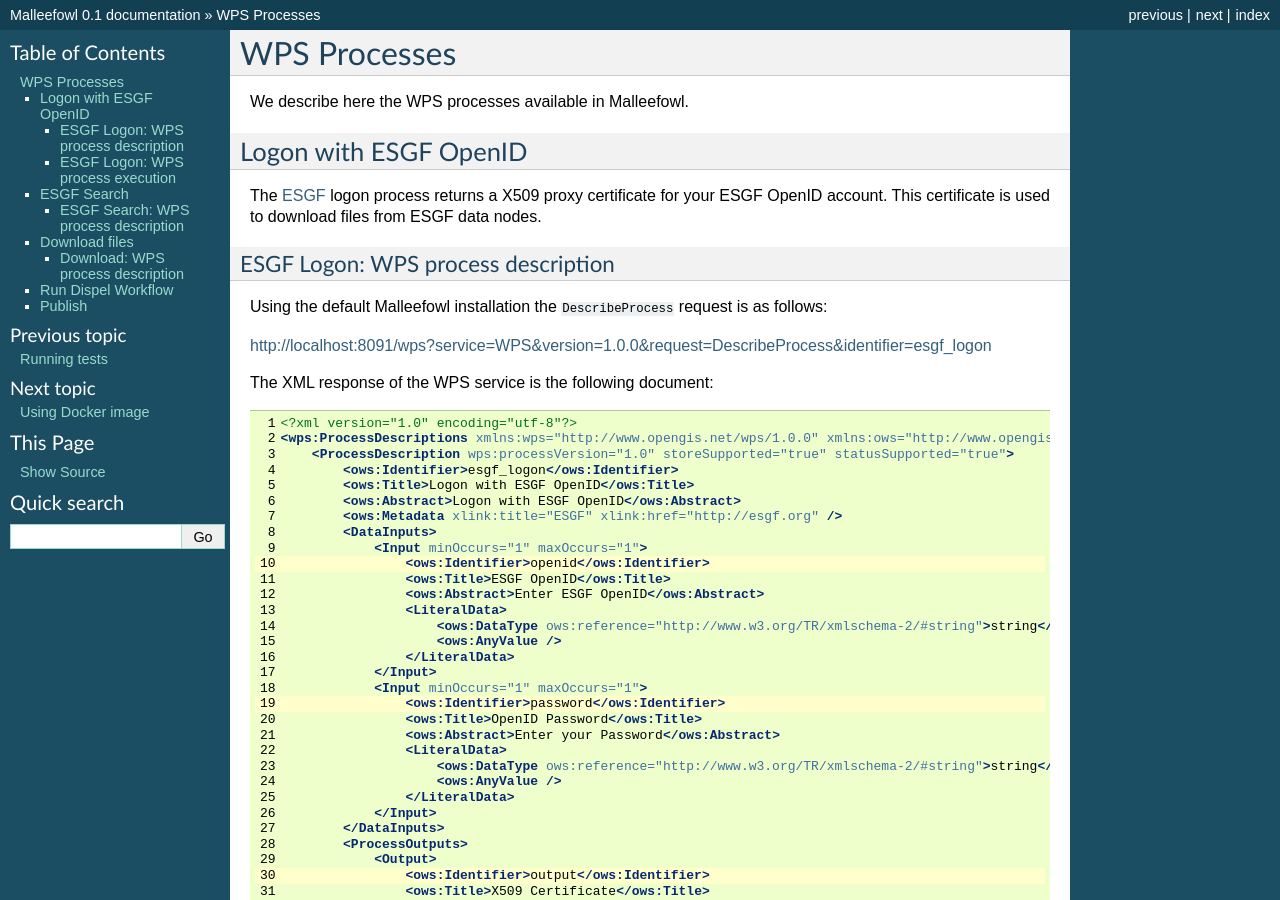
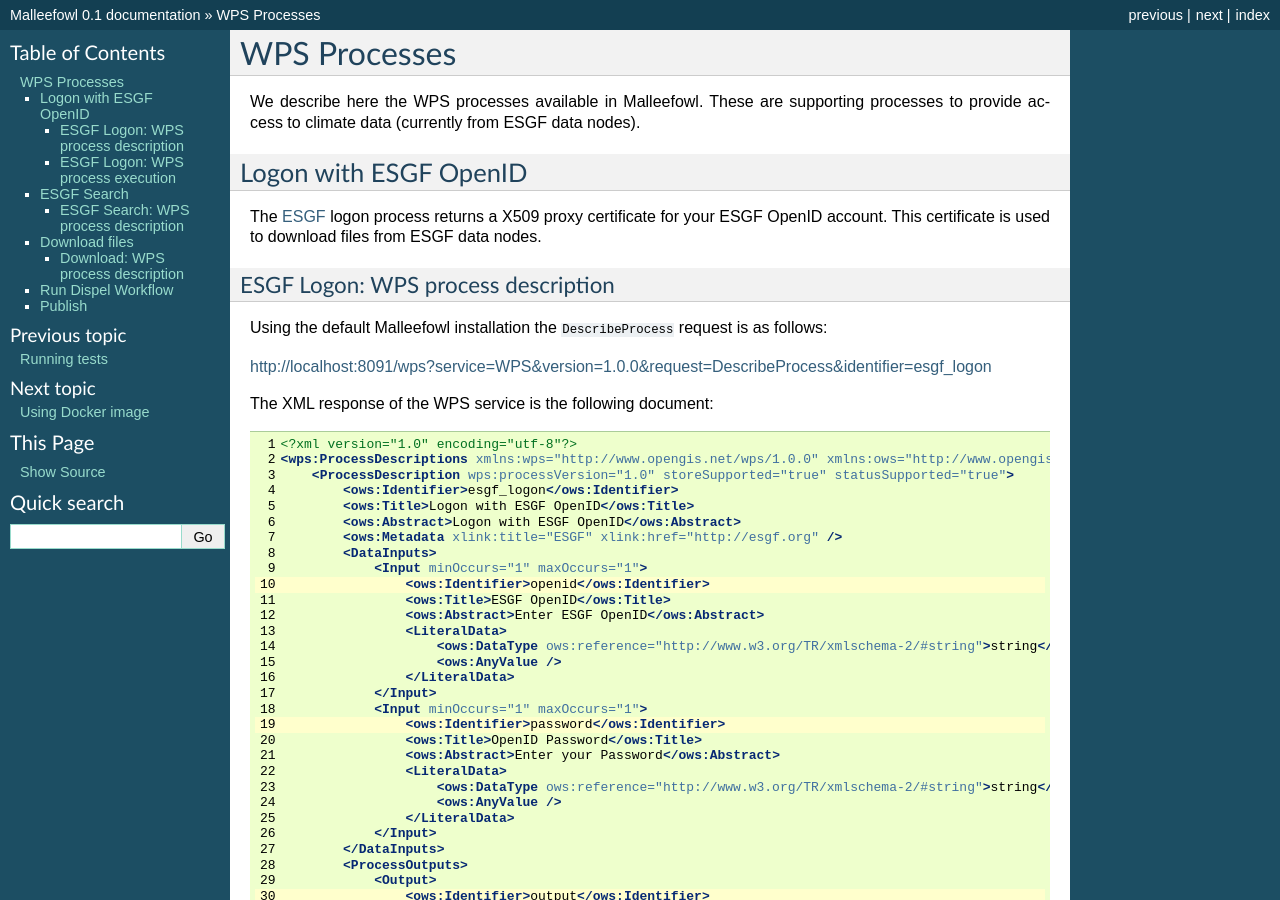
Before and after one commit to bird-house/malleefowl, a Sphinx documentation site: the page built from docs/source/processes/index.rst, in a window 1280 px wide and 900 px high. Built offline with Sphinx 7.4.7, drawn with Linux system fonts in a browser that asks for light colours.

Commit message:
update docs

```diff
--- a/docs/source/processes/index.rst
+++ b/docs/source/processes/index.rst
@@ -2,7 +2,7 @@
 WPS Processes
 *************
 
-We describe here the WPS processes available in Malleefowl.
+We describe here the WPS processes available in Malleefowl. These are supporting processes to provide access to climate data (currently from ESGF data nodes).
 
 Logon with ESGF OpenID
 ======================
```
